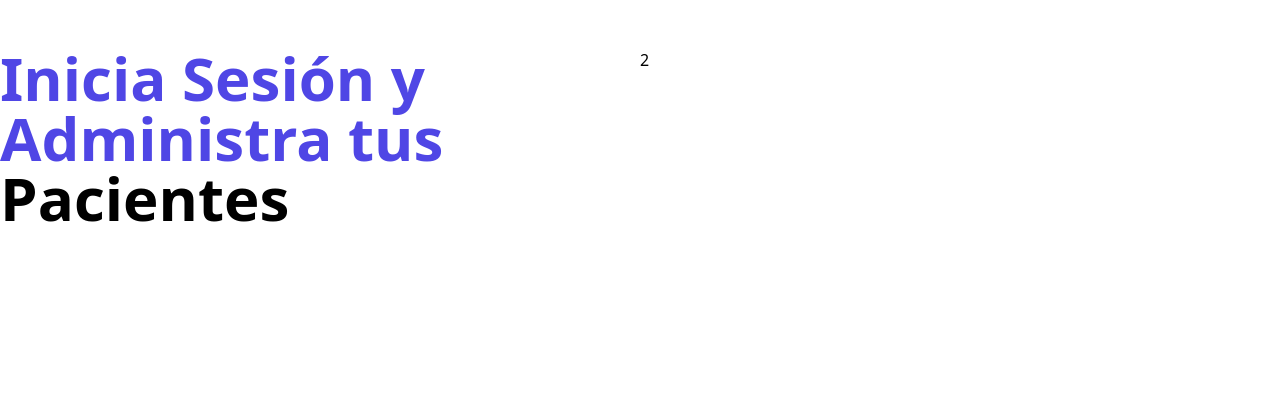
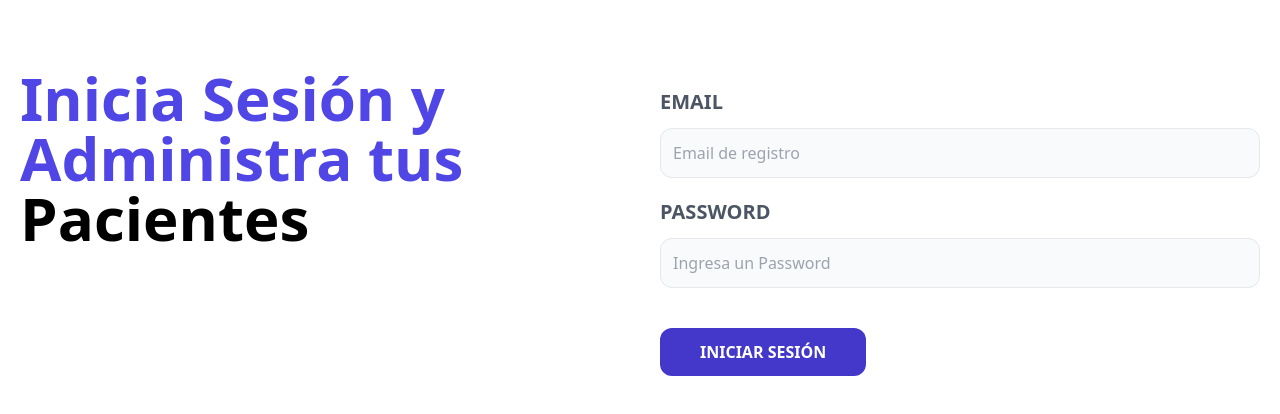
Before and after one commit to paulpichon/proyectoFullStackFrontEnd, a React (Vite) app: page / in a window 1280 px wide. Shown: the top 414 px of the page. Built offline with nearby package versions, Linux system fonts and the light colour scheme.

Commit message:
Creando el formulario para el LOGIN

```diff
--- a/src/layout/AuthLayout.jsx
+++ b/src/layout/AuthLayout.jsx
@@ -5,7 +5,7 @@ import { Outlet } from 'react-router-dom';
 const AuthLayout = () => {
   return (
     <>
-    <main className='container mx-auto md:grid md:grid-cols-2 mt-12'>
+    <main className='container mx-auto md:grid md:grid-cols-2 mt-12 gap-10 p-5'>
         <Outlet />
     </main>
 
--- a/src/paginas/Login.jsx
+++ b/src/paginas/Login.jsx
@@ -9,7 +9,40 @@ const Login = () => {
             </h1>
         </div>
         <div>
-            2
+            <form>
+                <div className="my-5">
+                    <label
+                        className="uppercase text-gray-600 block text-xl font-bold"
+                    >
+                        Email
+                    </label>
+                    <input
+                        type="email"
+                        placeholder="Email de registro"
+                        className="border w-full p-3 mt-3 bg-gray-50 rounded-xl"
+                    />
+                </div>
+                <div className="my-5">
+                    <label
+                        className="uppercase text-gray-600 block text-xl font-bold"
+                    >
+                        Password
+                    </label>
+                    <input
+                        type="password"
+                        placeholder="Ingresa un Password"
+                        className="border w-full p-3 mt-3 bg-gray-50 rounded-xl"
+                    />
+                </div>
+
+                <input
+                    type="submit"
+                    value="Iniciar Sesión"
+                    className="bg-indigo-700 w-full py-3 px-10 rounded-xl text-white uppercase font-bold mt-5 hover:cursor-pointer hover:bg-indigo-800 md:w-auto"
+                />
+
+
+            </form>
         </div>
     </>
   )
```
